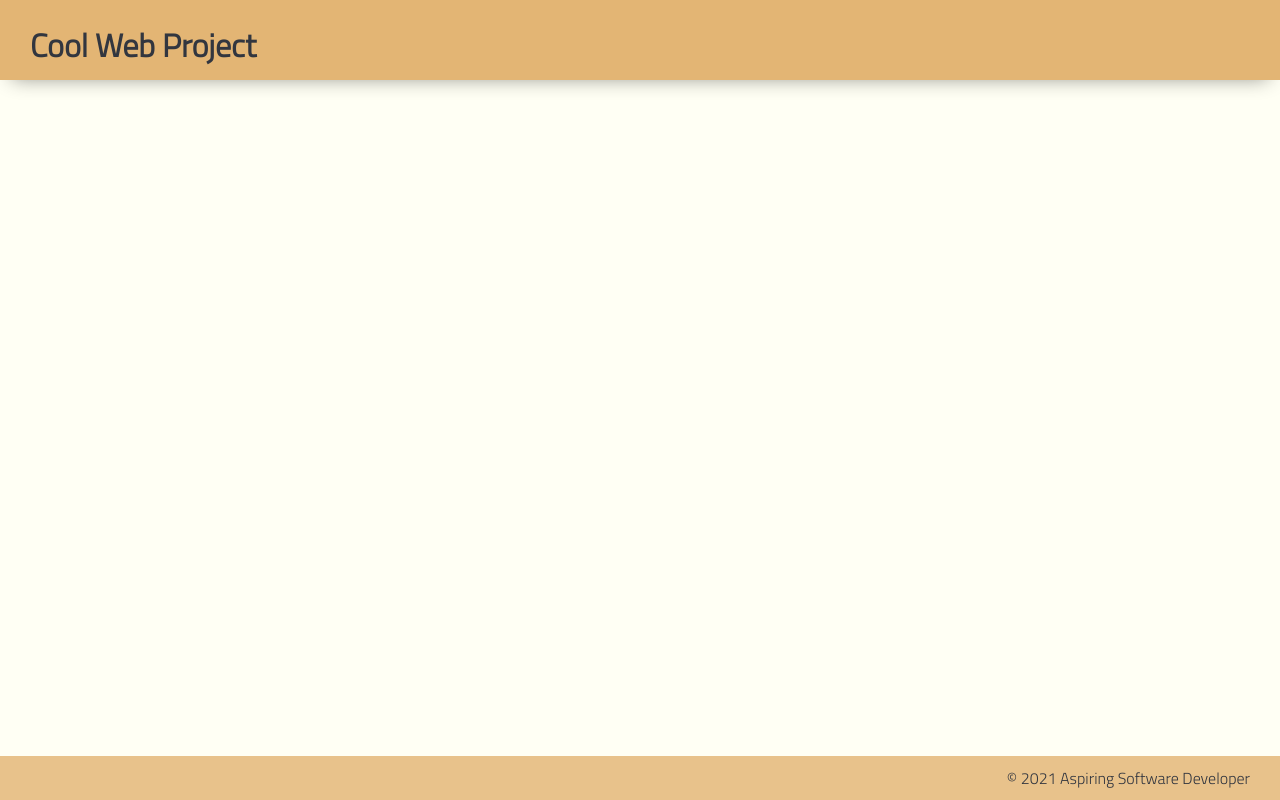
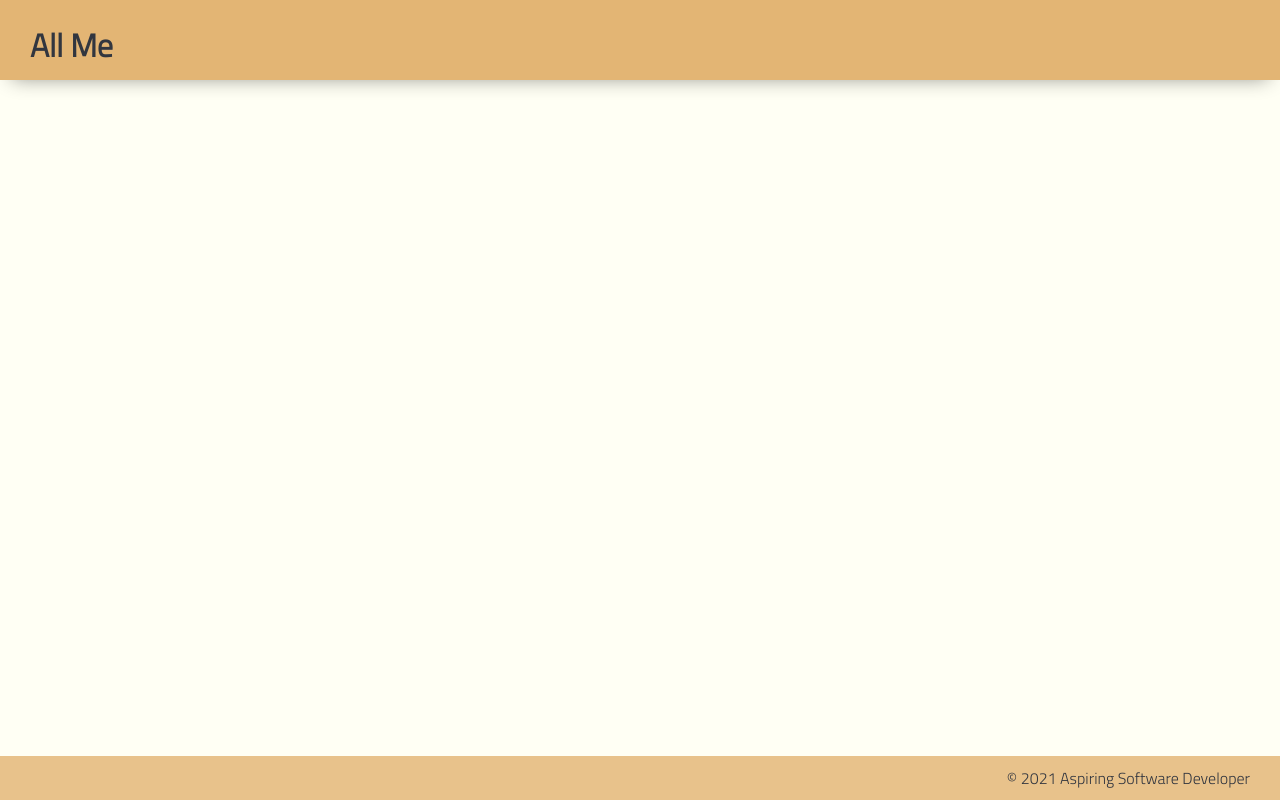
Before and after one commit to Andy-Mascaro/About-Me, a plain HTML site: page index.html in a window 1280 px wide. Drawn offline with Linux system fonts and the light colour scheme.

Commit message:
changed title

```diff
--- a/index.html
+++ b/index.html
@@ -12,12 +12,12 @@
         <link rel="stylesheet" href="./styles/reset.css" />
         <link rel="stylesheet" href="./styles/global.css" />
 
-        <title>Cool Web</title>
+        <title>The Me Page</title>
     </head>
 
     <body>
         <header>
-            <h1>Cool Web Project</h1>
+            <h1>All Me</h1>
         </header>
 
         <main></main>
```
